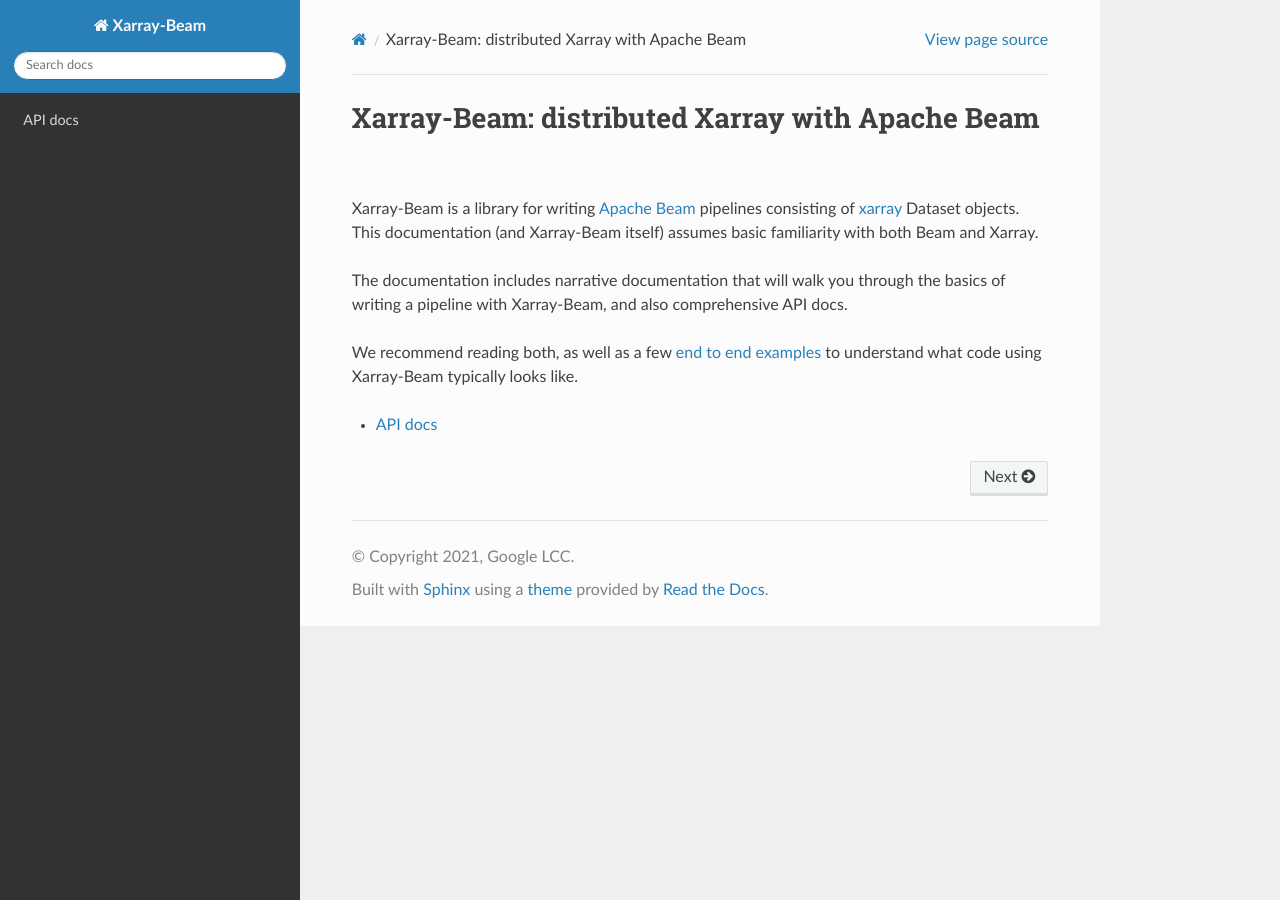
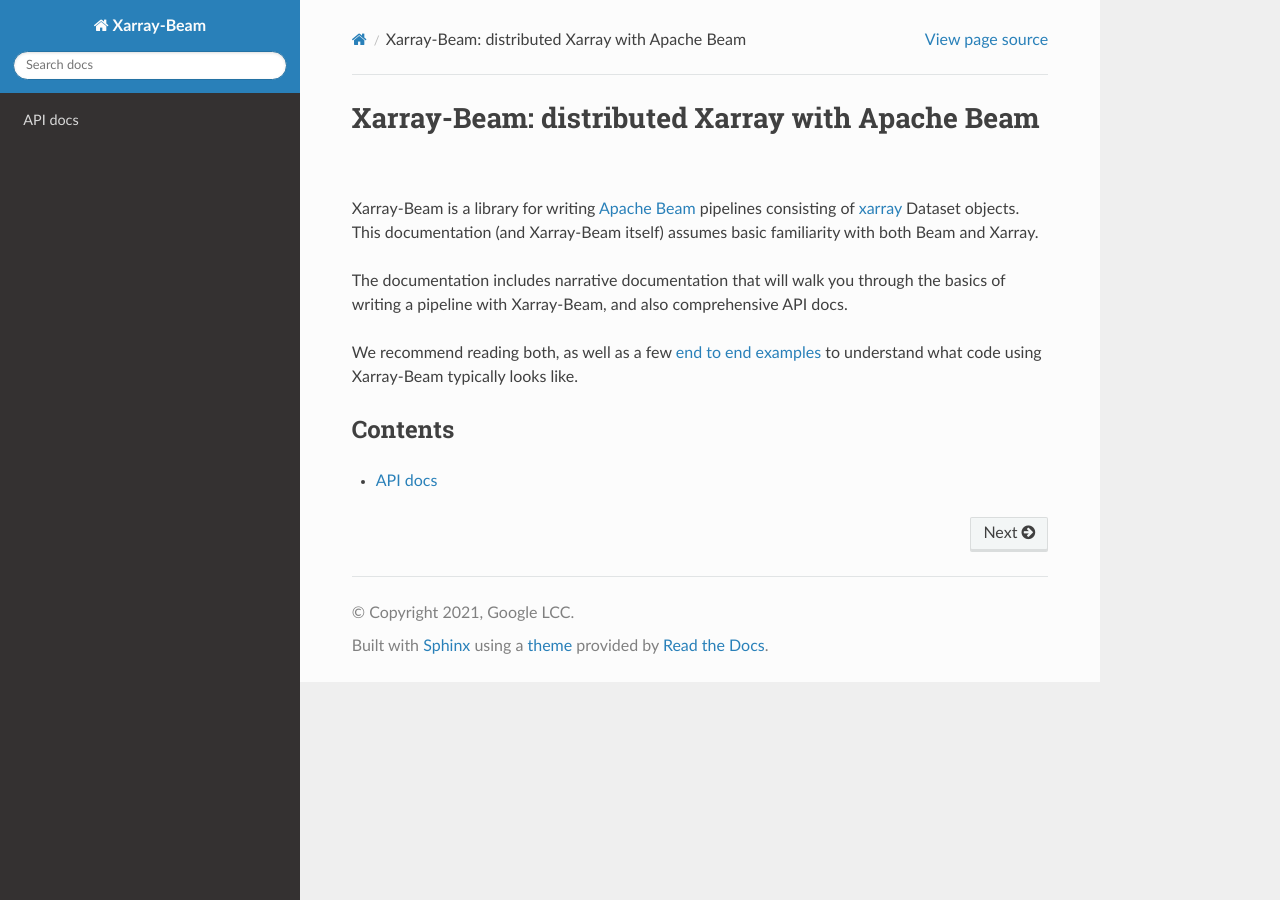
Before and after one commit to google/xarray-beam, a Sphinx documentation site: the page built from docs/index.md, in a window 1280 px wide. Built offline with Sphinx 7.4.7 and the Read the Docs theme 2.0.0, drawn with Linux system fonts in a browser that asks for light colours; pages that are not in the unit, such as notebooks, are missing from menus.

Commit message:
Rename reading/writing doc

````diff
--- a/docs/index.md
+++ b/docs/index.md
@@ -6,10 +6,12 @@
 
 We recommend reading both, as well as a few [end to end examples](https://github.com/google/xarray-beam/tree/main/examples) to understand what code using Xarray-Beam typically looks like.
 
+## Contents
+
 ```{toctree}
 :maxdepth: 1
 data-model.ipynb
-io.ipynb
+read-write.ipynb
 aggregation.ipynb
 rechunking.ipynb
 api.md
````
Also changed, not shown: docs/read-write.ipynb.
